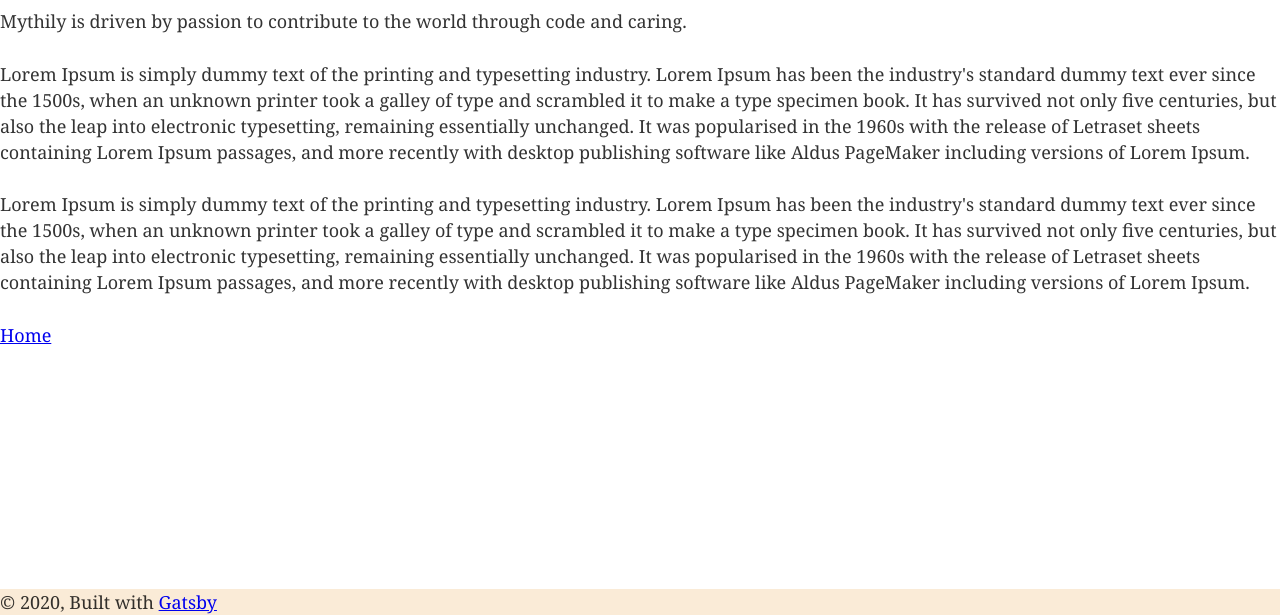
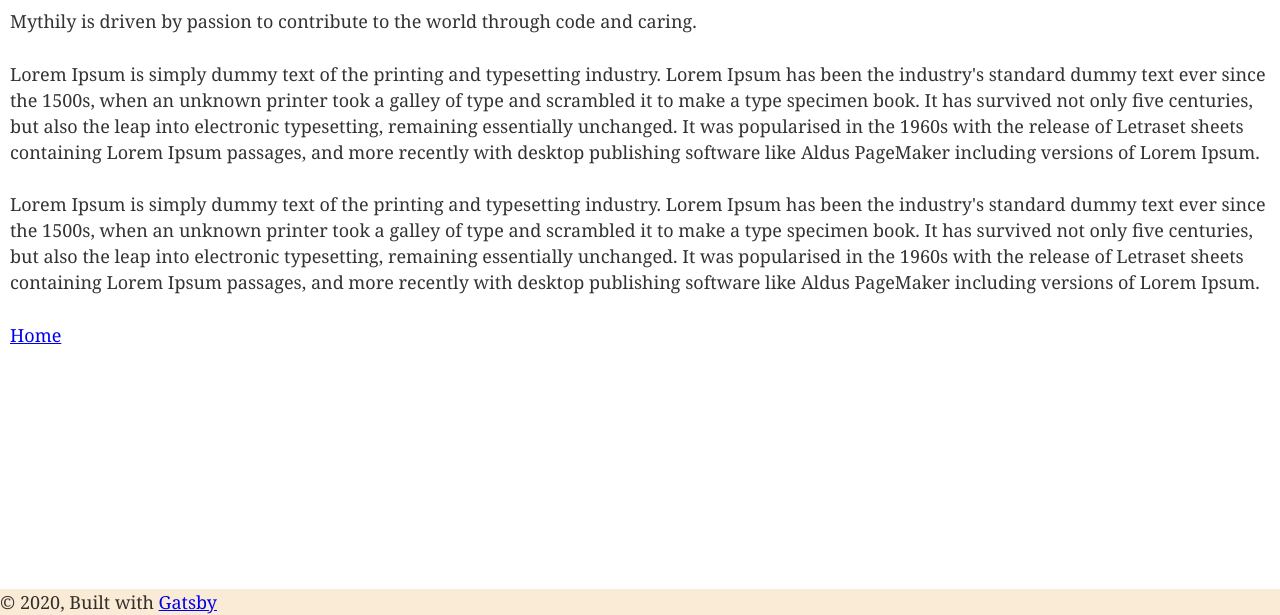
Before and after one commit to mmythily/gatsby-practise, a Gatsby site: page /about in a window 1280 px wide. Shown: the part 185-800 px from the top of the page. Built offline with nearby package versions, Linux system fonts and the light colour scheme; Gatsby itself is replaced by a stand-in of ours.

Commit message:
layout mods

```diff
--- a/src/components/layout.css
+++ b/src/components/layout.css
@@ -9,19 +9,10 @@ body {
   -moz-osx-font-smoothing: grayscale;
 }
 
+#main{
+  margin: 10px;
+}
 
-article,
-aside,
-details,
-figcaption,
-figure,
-header,
-menu,
-nav,
-section,
-summary {
-  margin:0;
-}
 
 #footer{
   background-color: antiquewhite;
--- a/src/components/layout.js
+++ b/src/components/layout.js
@@ -26,7 +26,7 @@ const Layout = ({ children }) => {
   return (
     <>
       <Header siteTitle={data.site.siteMetadata.title} />
-      <main>{children}</main>
+      <main id='main'>{children}</main>
       <footer id='footer'>
         © {new Date().getFullYear()}, Built with
         {` `}
```
